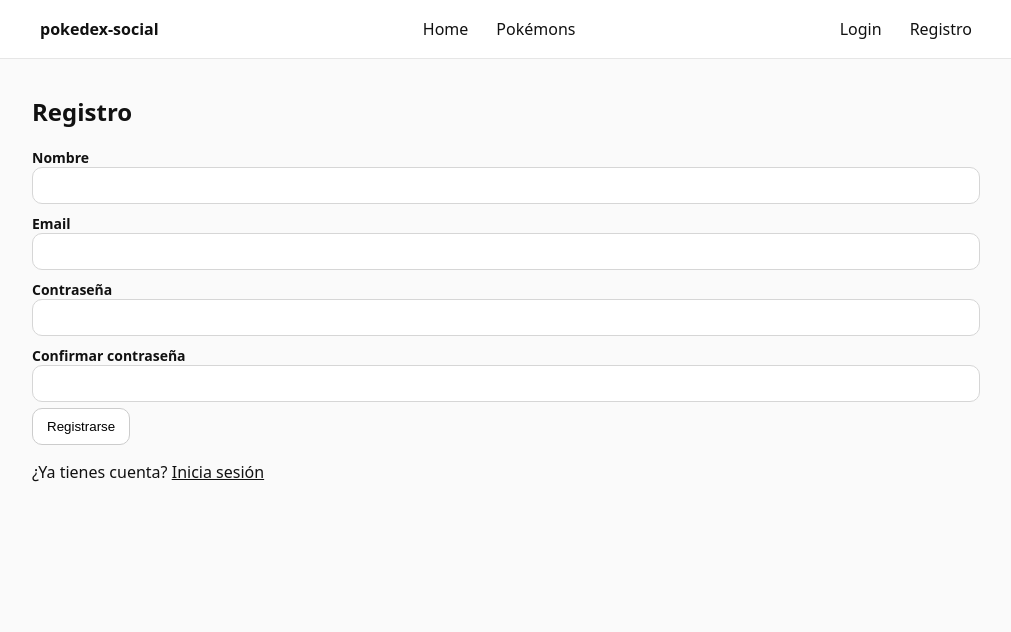
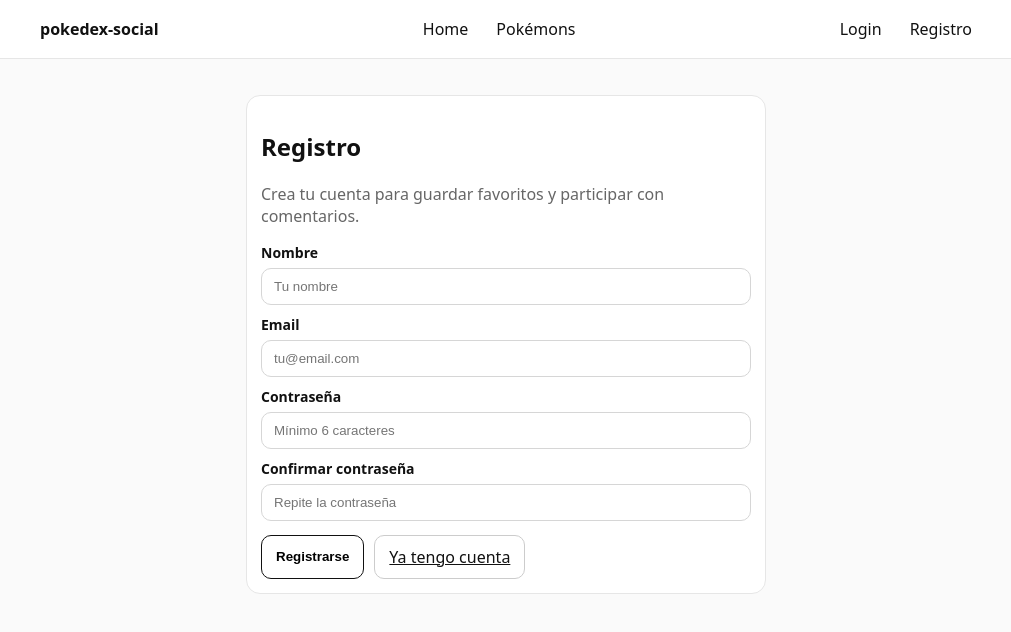
Before and after one commit to Annihilux/pokedex-social, an Angular app: page /register in a window 1280 px wide. Shown: the top 632 px of the page, without its empty margins (134-1145 px from the left). Built offline with nearby package versions, Linux system fonts and the light colour scheme.

Commit message:
Mejorados estilos de los detalles, del login y del register

```diff
--- a/src/app/features/auth/pages/login/login.html
+++ b/src/app/features/auth/pages/login/login.html
@@ -1,24 +1,25 @@
+<div class="card auth-card">
   <h2>Login</h2>
+  <p class="muted">Accede para guardar favoritos y comentar.</p>
 
   <form [formGroup]="form" (ngSubmit)="submit()">
-  <label>
-    Email
-    <input type="email" formControlName="email" />
-  </label>
+    <div class="field">
+      <label>Email</label>
+      <input type="email" formControlName="email" placeholder="tu@email.com" />
+    </div>
 
-  <label>
-    Contraseña
-    <input type="password" formControlName="password" />
-  </label>
+    <div class="field">
+      <label>Contraseña</label>
+      <input type="password" formControlName="password" placeholder="••••••••" />
+    </div>
 
-  <button type="submit" [disabled]="loading()">
+    <div class="actions">
+      <button class="primary" type="submit" [disabled]="loading()">
         {{ loading() ? 'Entrando...' : 'Entrar' }}
       </button>
+      <a class="btn" routerLink="/register">Crear cuenta</a>
+    </div>
 
     <p *ngIf="errorMsg()">{{ errorMsg() }}</p>
   </form>
-
-<p>
-  ¿No tienes cuenta?
-  <a routerLink="/register">Regístrate</a>
-</p>
+</div>
--- a/src/app/features/auth/pages/login/login.scss
+++ b/src/app/features/auth/pages/login/login.scss
@@ -0,0 +1,15 @@
+.auth-card {
+  max-width: 520px;
+  margin: 20px auto;
+}
+
+.actions {
+  display: flex;
+  gap: 10px;
+  flex-wrap: wrap;
+  margin-top: 14px;
+}
+
+.field {
+  margin-top: 10px;
+}
--- a/src/app/features/auth/pages/register/register.html
+++ b/src/app/features/auth/pages/register/register.html
@@ -1,35 +1,36 @@
+<div class="card auth-card">
   <h2>Registro</h2>
+  <p class="muted">Crea tu cuenta para guardar favoritos y participar con comentarios.</p>
 
   <form [formGroup]="form" (ngSubmit)="submit()">
-  <label>
-    Nombre
-    <input type="text" formControlName="name" />
-  </label>
+    <div class="field">
+      <label>Nombre</label>
+      <input type="text" formControlName="name" placeholder="Tu nombre" />
+    </div>
 
-  <label>
-    Email
-    <input type="email" formControlName="email" />
-  </label>
+    <div class="field">
+      <label>Email</label>
+      <input type="email" formControlName="email" placeholder="tu@email.com" />
+    </div>
 
-  <label>
-    Contraseña
-    <input type="password" formControlName="password" />
-  </label>
+    <div class="field">
+      <label>Contraseña</label>
+      <input type="password" formControlName="password" placeholder="Mínimo 6 caracteres" />
+    </div>
 
-  <label>
-    Confirmar contraseña
-    <input type="password" formControlName="confirmPassword" />
-  </label>
+    <div class="field">
+      <label>Confirmar contraseña</label>
+      <input type="password" formControlName="confirmPassword" placeholder="Repite la contraseña" />
+    </div>
 
-  <button type="submit" [disabled]="loading()">
+    <div class="actions">
+      <button class="primary" type="submit" [disabled]="loading()">
         {{ loading() ? 'Registrando...' : 'Registrarse' }}
       </button>
+      <a class="btn" routerLink="/login">Ya tengo cuenta</a>
+    </div>
 
     <p *ngIf="errorMsg()">{{ errorMsg() }}</p>
     <p *ngIf="successMsg()">{{ successMsg() }}</p>
   </form>
-
-<p>
-  ¿Ya tienes cuenta?
-  <a routerLink="/login">Inicia sesión</a>
-</p>
+</div>
--- a/src/app/features/auth/pages/register/register.scss
+++ b/src/app/features/auth/pages/register/register.scss
@@ -0,0 +1,15 @@
+.auth-card {
+  max-width: 520px;
+  margin: 20px auto;
+}
+
+.actions {
+  display: flex;
+  gap: 10px;
+  flex-wrap: wrap;
+  margin-top: 14px;
+}
+
+.field {
+  margin-top: 10px;
+}
--- a/src/app/features/favorites/pages/create/create.html
+++ b/src/app/features/favorites/pages/create/create.html
@@ -1,25 +1,35 @@
+<a class="back" routerLink="/favorites">← Volver</a>
+
+<div class="card">
   <h2>Añadir Favorito</h2>
+  <p class="muted">Guarda un Pokémon por su ID y añade una nota opcional.</p>
 
   <form [formGroup]="form" (ngSubmit)="submit()">
-  <label>
-    Pokemon ID
-    <input type="number" formControlName="pokemon_id" />
-  </label>
+    <div class="row">
+      <div class="field">
+        <label>Pokémon ID</label>
+        <input type="number" formControlName="pokemon_id" placeholder="Ej: 25" />
+      </div>
 
-  <label>
-    Nombre
-    <input type="text" formControlName="pokemon_name" />
-  </label>
+      <div class="field">
+        <label>Nombre</label>
+        <input type="text" formControlName="pokemon_name" placeholder="Ej: pikachu" />
+      </div>
+    </div>
 
-  <label>
-    Nota (opcional)
-    <input type="text" formControlName="note" />
-  </label>
+    <div class="field">
+      <label>Nota (opcional)</label>
+      <input type="text" formControlName="note" placeholder="Ej: Muy rápido, tipo eléctrico..." />
+    </div>
 
-  <button type="submit" [disabled]="loading()">
+    <div class="actions">
+      <button class="primary" type="submit" [disabled]="loading()">
         {{ loading() ? 'Guardando...' : 'Guardar' }}
       </button>
+      <a class="btn" routerLink="/favorites">Cancelar</a>
+    </div>
 
     <p *ngIf="errorMsg()">{{ errorMsg() }}</p>
     <p *ngIf="successMsg()">{{ successMsg() }}</p>
   </form>
+</div>
--- a/src/app/features/favorites/pages/create/create.scss
+++ b/src/app/features/favorites/pages/create/create.scss
@@ -0,0 +1,29 @@
+.back {
+  display: inline-block;
+  margin-bottom: 10px;
+  text-decoration: none;
+}
+
+.row {
+  display: grid;
+  grid-template-columns: 1fr 1fr;
+  gap: 12px;
+}
+
+.field {
+  width: 100%;
+}
+
+.actions {
+  display: flex;
+  gap: 10px;
+  margin-top: 14px;
+  align-items: center;
+  flex-wrap: wrap;
+}
+
+@media (max-width: 800px) {
+  .row {
+    grid-template-columns: 1fr;
+  }
+}
--- a/src/app/features/favorites/pages/detail/detail.html
+++ b/src/app/features/favorites/pages/detail/detail.html
@@ -1,47 +1,60 @@
-<a routerLink="/favorites">← Volver</a>
+<a class="back" routerLink="/favorites">← Volver</a>
 
 <p *ngIf="loading()">Cargando favorito...</p>
 <p *ngIf="errorMsg()">{{ errorMsg() }}</p>
 
-<div *ngIf="!loading() && favorite() as f">
+<div *ngIf="!loading() && favorite() as f" class="card">
+  <div class="header">
+    <div>
+      <h2 class="title">Favorito #{{ f.id }}</h2>
+      <p class="muted">
+        Pokémon: <strong>#{{ f.pokemon_id }}</strong> ·
+        <strong class="cap">{{ f.pokemon_name }}</strong>
+      </p>
+    </div>
 
+    <div class="admin-actions" *ngIf="isAdmin">
+      <a class="btn" [routerLink]="['/favorites/edit', f.id]">Editar</a>
+      <button type="button" (click)="remove()">Eliminar</button>
+    </div>
+  </div>
 
-<div *ngIf="isAdmin">
-  <a [routerLink]="['/favorites/edit', f.id]">Editar (admin)</a>
-  <button type="button" (click)="remove()">Eliminar (admin)</button>
-</div>
-
-  <h2>Favorito #{{ f.id }}</h2>
-
-  <p><strong>Pokémon:</strong> #{{ f.pokemon_id }} - {{ f.pokemon_name }}</p>
-  <p><strong>Nota:</strong> {{ f.note || '—' }}</p>
-
-
+  <div class="note-block">
+    <h3>Nota</h3>
+    <p>{{ f.note || '—' }}</p>
+  </div>
 
   <hr />
 
   <h3>Datos desde PokéAPI</h3>
-
   <p *ngIf="pokemonLoading()">Cargando datos del Pokémon...</p>
 
-  <div *ngIf="!pokemonLoading() && pokemon() as p">
-    <h4>#{{ p.id }} - {{ p.name }}</h4>
+  <div *ngIf="!pokemonLoading() && pokemon() as p" class="poke">
+    <img
+      class="sprite"
+      *ngIf="p.sprites.front_default"
+      [src]="p.sprites.front_default"
+      [alt]="p.name"
+    />
 
-    <img *ngIf="p.sprites.front_default" [src]="p.sprites.front_default" [alt]="p.name" />
+    <div class="poke-info">
+      <h4 class="cap">#{{ p.id }} - {{ p.name }}</h4>
 
-    <h5>Tipos</h5>
-    <ul>
-      <li *ngFor="let t of p.types">{{ t.type.name }}</li>
-    </ul>
+      <div class="types">
+        <span class="badge" *ngFor="let t of p.types">{{ t.type.name }}</span>
+      </div>
 
-    <h5>Stats</h5>
-    <ul>
-      <li *ngFor="let s of p.stats">{{ s.stat.name }}: {{ s.base_stat }}</li>
-    </ul>
+      <div class="stats">
+        <div class="stat" *ngFor="let s of p.stats">
+          <span class="cap">{{ s.stat.name }}</span>
+          <strong>{{ s.base_stat }}</strong>
+        </div>
+      </div>
 
-    <p>
-      <a [routerLink]="['/pokemons', p.id]">Ver detalle completo del Pokémon</a>
-    </p>
+      <p class="muted">
+        <a [routerLink]="['/pokemons', p.id]">Ver detalle completo del Pokémon</a>
+      </p>
+    </div>
   </div>
 
   <p *ngIf="!pokemonLoading() && !pokemon()">
--- a/src/app/features/favorites/pages/detail/detail.scss
+++ b/src/app/features/favorites/pages/detail/detail.scss
@@ -0,0 +1,86 @@
+.back {
+  display: inline-block;
+  margin-bottom: 10px;
+  text-decoration: none;
+}
+
+.header {
+  display: flex;
+  justify-content: space-between;
+  gap: 12px;
+  flex-wrap: wrap;
+  align-items: flex-start;
+}
+
+.title {
+  margin: 0 0 6px;
+}
+
+.cap {
+  text-transform: capitalize;
+}
+
+.admin-actions {
+  display: flex;
+  gap: 10px;
+  align-items: center;
+}
+
+.note-block h3 {
+  margin-bottom: 6px;
+}
+
+.poke {
+  display: flex;
+  gap: 14px;
+  align-items: flex-start;
+  flex-wrap: wrap;
+}
+
+.sprite {
+  width: 120px;
+  height: 120px;
+  image-rendering: pixelated;
+}
+
+.poke-info {
+  flex: 1;
+  min-width: 240px;
+}
+
+.types {
+  display: flex;
+  gap: 8px;
+  flex-wrap: wrap;
+  margin: 8px 0 10px;
+}
+
+.badge {
+  border: 1px dashed #ccc;
+  border-radius: 999px;
+  padding: 4px 10px;
+  font-size: 12px;
+  text-transform: capitalize;
+}
+
+.stats {
+  display: grid;
+  grid-template-columns: repeat(3, 1fr);
+  gap: 8px;
+  margin: 10px 0;
+}
+
+.stat {
+  border: 1px solid #eee;
+  border-radius: 12px;
+  padding: 8px 10px;
+  display: flex;
+  justify-content: space-between;
+  gap: 10px;
+}
+
+@media (max-width: 800px) {
+  .stats {
+    grid-template-columns: 1fr;
+  }
+}
```
Lines whose indentation alone changed are shown as unchanged.
